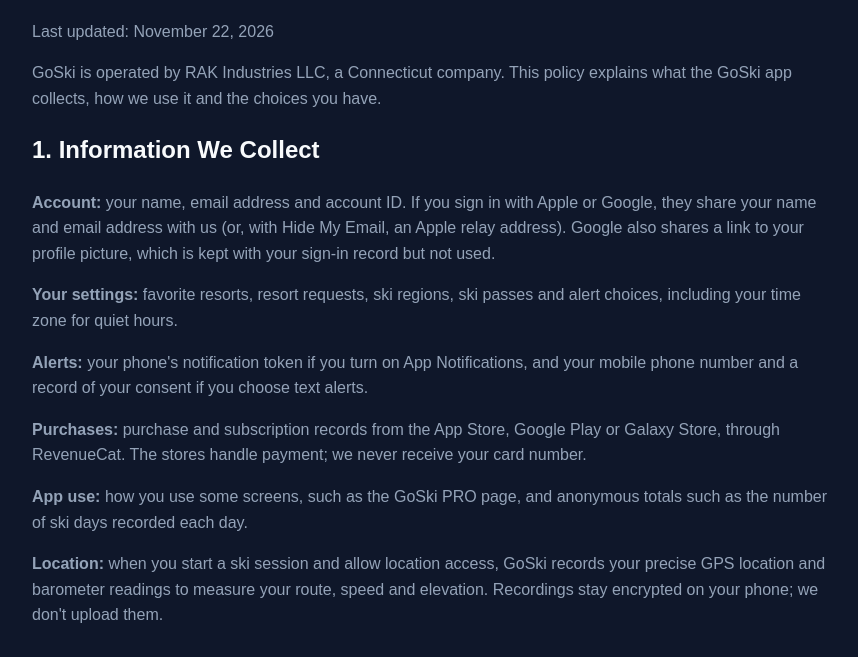
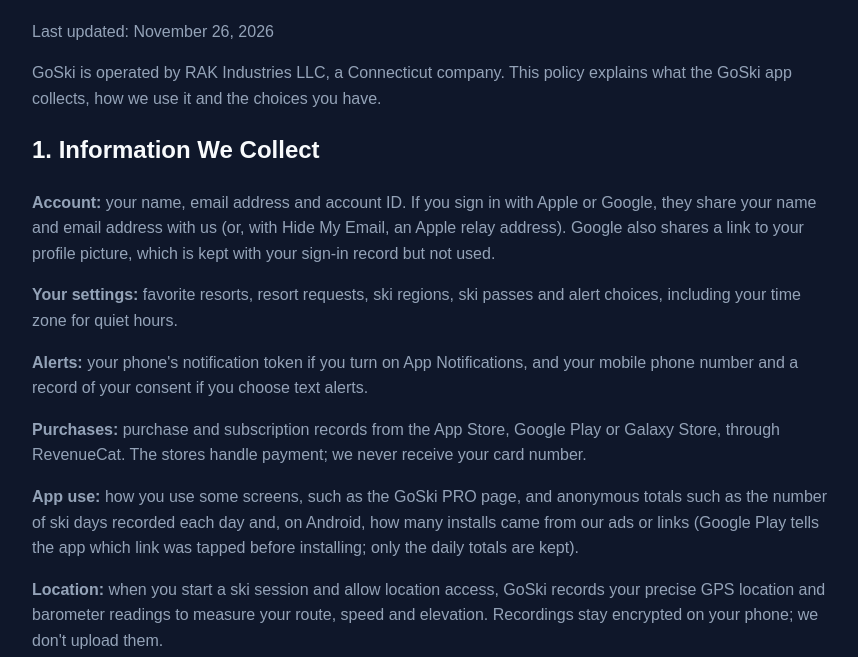
Before and after one commit to kevinm-creator/myapp-policy, a plain HTML site: page index.html in a window 1280 px wide. Shown: the part 133-790 px from the top of the page, without its empty margins (208-1066 px from the left). Drawn offline with Linux system fonts and the light colour scheme.

Commit message:
Privacy policy: Android install counts by ad or link
GoSki now counts, per day, how many Android installs came from our ads or
links, from the link Google Play says was tapped before installing. Only the
daily totals are kept (app PR: supabase install_sources).

Co-Authored-By: Claude Opus 5.5 <noreply@anthropic.com>

```diff
--- a/index.html
+++ b/index.html
@@ -52,7 +52,7 @@
     </nav>
 
     <h1>Privacy Policy & Support</h1>
-    <p>Last updated: November 22, 2026</p>
+    <p>Last updated: November 26, 2026</p>
     <p>GoSki is operated by RAK Industries LLC, a Connecticut company. This policy explains what the GoSki app
         collects, how we use it and the choices you have.</p>
 
@@ -67,7 +67,8 @@
     <p><strong>Purchases:</strong> purchase and subscription records from the App Store, Google Play or Galaxy
         Store, through RevenueCat. The stores handle payment; we never receive your card number.</p>
     <p><strong>App use:</strong> how you use some screens, such as the GoSki PRO page, and anonymous totals such as
-        the number of ski days recorded each day.</p>
+        the number of ski days recorded each day and, on Android, how many installs came from our ads or links
+        (Google Play tells the app which link was tapped before installing; only the daily totals are kept).</p>
     <p><strong>Location:</strong> when you start a ski session and allow location access, GoSki records your precise
         GPS location and barometer readings to measure your route, speed and elevation. Recordings stay encrypted on
         your phone; we don't upload them.</p>
```
